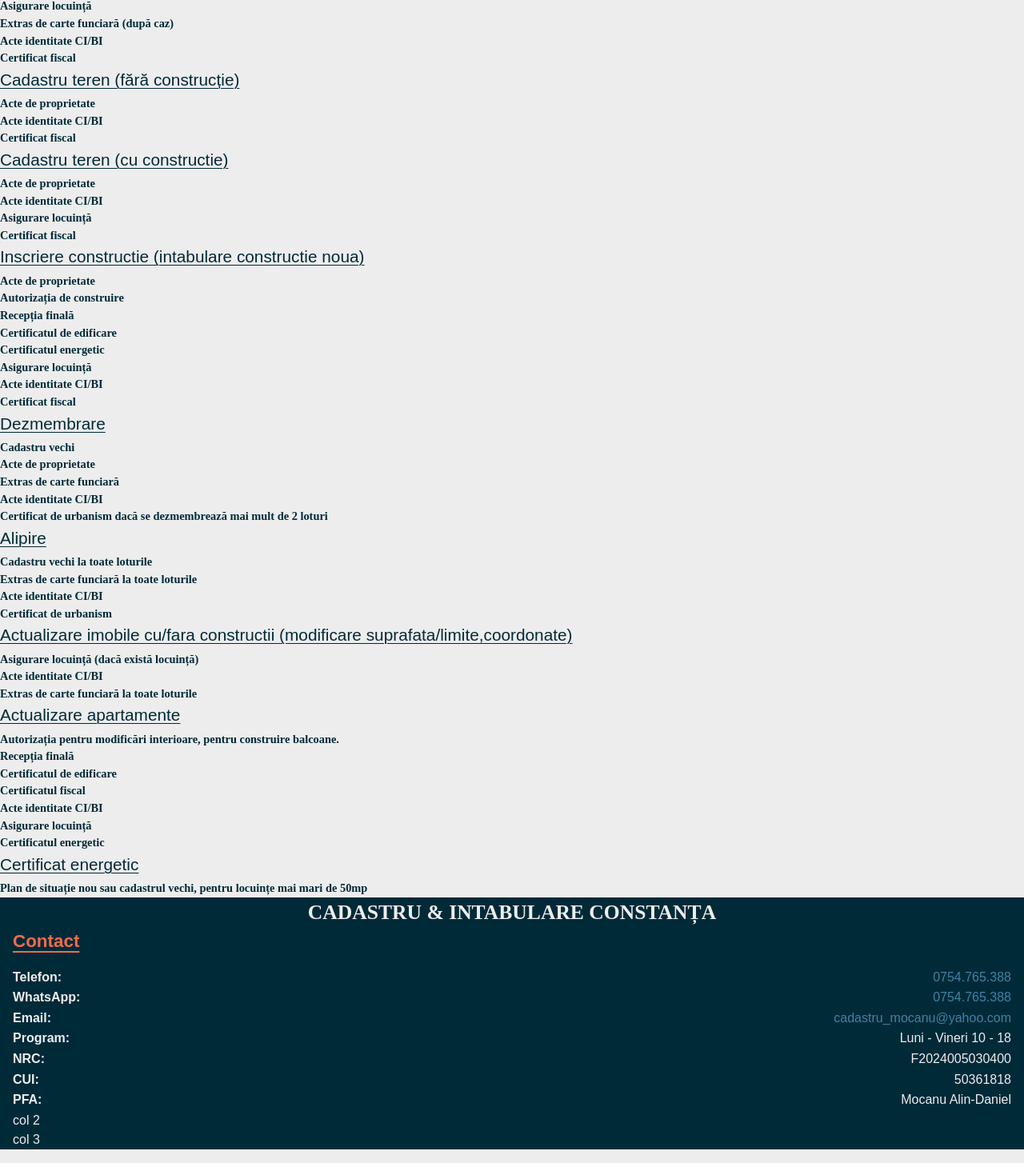
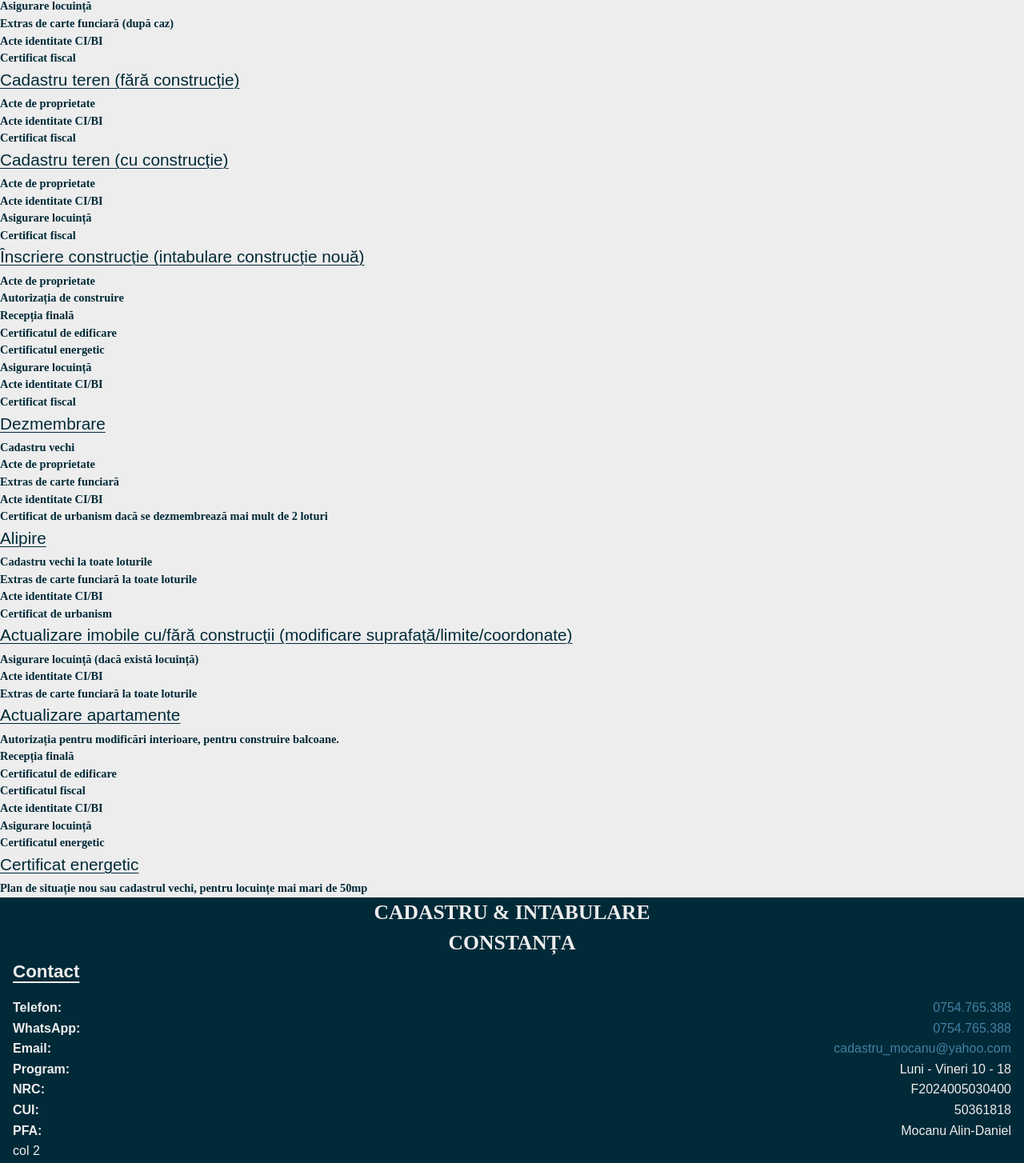
Before and after one commit to MocanuAlinD/cadastrumad, a Next.js app: page /tarife in a window 1280 px wide. Shown: the part 901-2355 px from the top of the page at 80% size. Built offline with nearby package versions, Linux system fonts and the light colour scheme; a web font is replaced by a local one.

Commit message:
Minor details changed

```diff
--- a/src/components/Acte/index.tsx
+++ b/src/components/Acte/index.tsx
@@ -34,7 +34,7 @@ const Acte = () => {
 
 
         <div className={styleWrapper}>
-            <h3 className={styles.h3Category}>Cadastru teren (cu constructie)</h3>
+            <h3 className={styles.h3Category}>Cadastru teren (cu construcție)</h3>
             <ul className={styles.ul}>
                 <li>Acte de proprietate</li>
                 <li>Acte identitate CI/BI</li>
@@ -46,7 +46,7 @@ const Acte = () => {
 
 
         <div className={styleWrapper}>
-            <h3 className={styles.h3Category}>Inscriere constructie (intabulare constructie noua)</h3>
+            <h3 className={styles.h3Category}>Înscriere construcție (intabulare construcție nouă)</h3>
             <ul className={styles.ul}>
                 <li>Acte de proprietate</li>
                 <li>Autorizația de construire</li>
@@ -81,7 +81,7 @@ const Acte = () => {
         </div>
 
         <div className={styleWrapper}>
-            <h3 className={styles.h3Category}>Actualizare imobile cu/fara constructii (modificare suprafata/limite,coordonate)</h3>
+            <h3 className={styles.h3Category}>Actualizare imobile cu/fără construcții (modificare suprafață/limite/coordonate)</h3>
             <ul className={styles.ul}>
                 <li>Asigurare locuință (dacă există locuință)</li>
                 <li>Acte identitate CI/BI</li>
--- a/src/components/Footer/footer.module.css
+++ b/src/components/Footer/footer.module.css
@@ -6,20 +6,16 @@
 }
 
 .footerColumn {
-  /* margin-inline: 1rem; */
-  /* border: 1px solid red; */
   padding-inline: 1rem;
   & h3 {
     font-weight: bold;
     font-size: clamp(1.2rem, 2vw, 1.4rem);
-    color: var(--orange);
+    color: var(--background);
     margin-bottom: 1rem;
     text-decoration: underline;
     text-underline-offset: 0.3rem;
   }
   & div {
-    /* letter-spacing: 0; */
-    /* border-bottom: 1px solid var(--background); */
     margin-block: 0.1rem;
     font-size: clamp(0.9rem, 2vw, 1rem);
     display: flex;
@@ -30,8 +26,6 @@
     overflow-wrap: anywhere;
     & a{
         color: var(--blueLight);
-        /* text-decoration: underline; */
-        /* text-underline-offset: 0.15rem; */
 
     }
   }
@@ -39,15 +33,10 @@
     min-width: 6rem;
     font-weight: bold;
     font-size: clamp(0.9rem, 2vw, 1rem);
-    /* border: 1px solid red; */
-    /* font-size: 0.7rem; */
   }
 }
 
 @media screen and (width < 1024px){
-    .footerColumn div{
-        /* justify-content: center; */
-    }
     .footerColumn span{
         min-width: fit-content;
     }
--- a/src/components/Footer/index.tsx
+++ b/src/components/Footer/index.tsx
@@ -6,9 +6,7 @@ const Footer = () => {
 
   return (
     <div className="flex flex-col items-center justify-around border-t border-[var(--background)]">
-      <h2 className={styles.title + " my-12"}>
-        CADASTRU & INTABULARE CONSTANȚA
-      </h2>
+      <h2 className={styles.title + " my-12"}>CADASTRU & INTABULARE< br/>CONSTANȚA</h2>
       <div className="w-full flex flex-col items-center lg:items-start lg:flex-row justify-around">
         <div className={footerColumn}>
           <h3>Contact</h3>
@@ -38,7 +36,7 @@ const Footer = () => {
           </div>
         </div>
         <div className={footerColumn}>col 2</div>
-        <div className={footerColumn}>col 3</div>
+        <div className={footerColumn}>TO-ADD: anpc-sal</div>
       </div>
     </div>
   );
```
